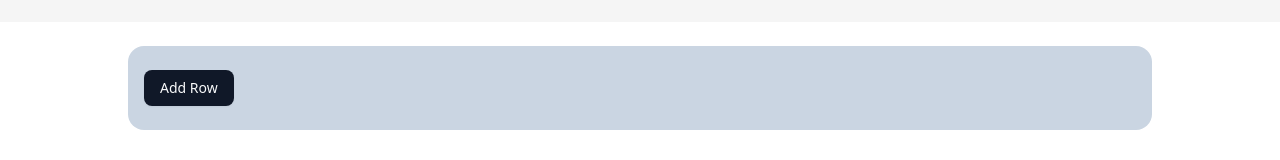
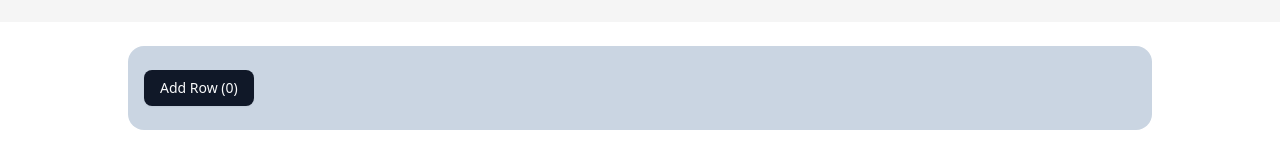
Before and after one commit to Angelhpascual/acid-tango-test, a React (Vite) app: page / in a window 1280 px wide. Shown: the part 170-330 px from the top of the page. Built offline with nearby package versions, Linux system fonts and the light colour scheme.

Commit message:
added row counter

```diff
--- a/src/components/Row.tsx
+++ b/src/components/Row.tsx
@@ -12,7 +12,7 @@ const Row: React.FC<{ row: RowTypes }> = ({ row }) => {
   return (
     <div
       className="w-full border-3 bg-white h-auto border-black rounded-md mt-6 p-6 flex flex-col items-center"
-      data-id={row.id} // 🔹 Agregamos el ID de la fila para debug
+      data-id={row.id}
     >
       <div className="flex justify-around w-full gap-4">
         {row.products.length > 0 ? (
@@ -40,7 +40,7 @@ const Row: React.FC<{ row: RowTypes }> = ({ row }) => {
         <Button>Add Product</Button>
         <Select>
           <SelectTrigger className="w-[180px]">
-            <SelectValue placeholder="Theme" />
+            <SelectValue placeholder="Alignment" />
           </SelectTrigger>
           <SelectContent>
             <SelectItem value="center">Center</SelectItem>
--- a/src/components/layout/RowsPage.tsx
+++ b/src/components/layout/RowsPage.tsx
@@ -6,7 +6,7 @@ const RowsPage: React.FC = () => {
   const { rows, addRow } = useRowStore()
   return (
     <div className="w-full bg-slate-300 max-w-5xl mx-auto mt-6 py-6 px-4 rounded-2xl">
-      <Button onClick={addRow}>Add Row</Button>
+      <Button onClick={addRow}>Add Row ({rows.length})</Button>
       <div className="space-y-6">
         {rows.map((row) => (
           <Row key={row.id} row={row} />
```
